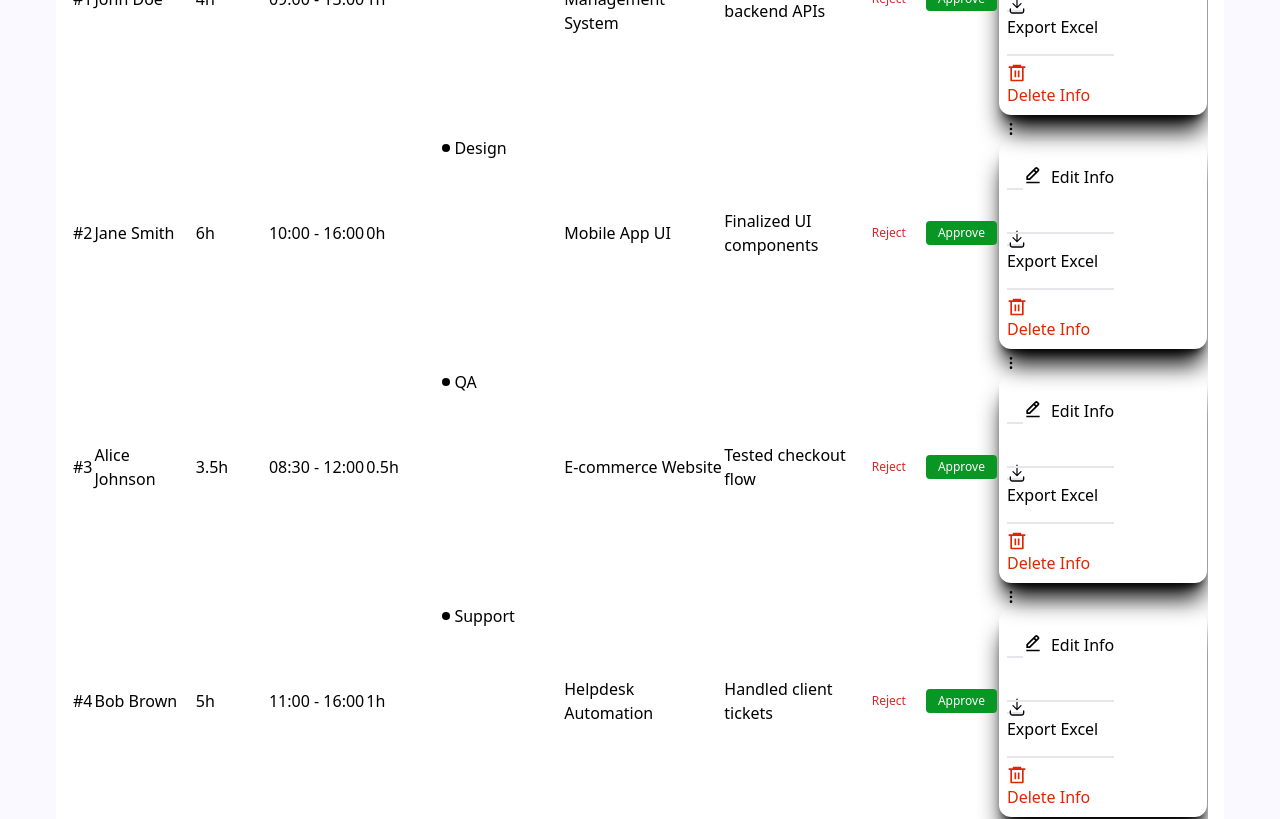
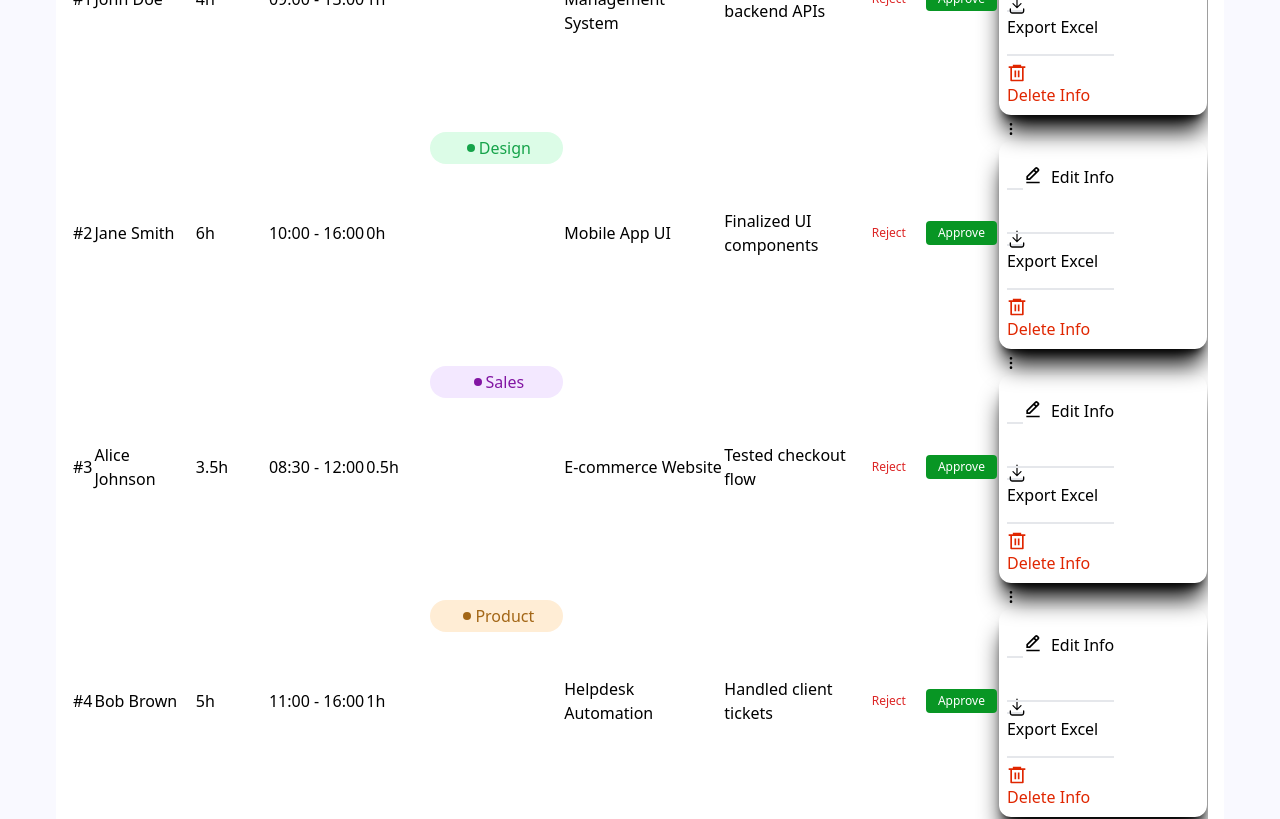
Before and after one commit to rocky-islam/gain-solutions, a React (Vite) app: page / in a window 1280 px wide. Shown: the part 920-1739 px from the top of the page. Built offline with nearby package versions, Linux system fonts and the light colour scheme.

Commit message:
almost done

```diff
--- a/public/employeeData.json
+++ b/public/employeeData.json
@@ -25,7 +25,7 @@
     "duration": "3.5h",
     "startTimeEndTime": "08:30 - 12:00",
     "dueHours": "0.5h",
-    "department": "QA",
+    "department": "Sales",
     "project": "E-commerce Website",
     "notes": "Tested checkout flow"
   },
@@ -35,7 +35,7 @@
     "duration": "5h",
     "startTimeEndTime": "11:00 - 16:00",
     "dueHours": "1h",
-    "department": "Support",
+    "department": "Product",
     "project": "Helpdesk Automation",
     "notes": "Handled client tickets"
   },
@@ -45,7 +45,7 @@
     "duration": "7h",
     "startTimeEndTime": "09:00 - 17:00",
     "dueHours": "0h",
-    "department": "HR",
+    "department": "Product",
     "project": "Recruitment Portal",
     "notes": "Conducted interviews"
   }
--- a/src/Pages/EmployeeLog/EmployeeLog.jsx
+++ b/src/Pages/EmployeeLog/EmployeeLog.jsx
@@ -166,7 +166,7 @@ const EmployeeLog = () => {
 
                     <div>
                       <div className="flex gap-4 mt-7">
-                        <div className="w-2/4">
+                        <div className="w-2/4 relative">
                           <div className="flex gap-4 items-center">
                             <label className="form-control flex flex-col w-52">
                               <div className="label">
@@ -182,19 +182,19 @@ const EmployeeLog = () => {
                                 <option value="" disabled>
                                   Select one
                                 </option>
-                                <option value="design">Design</option>
-                                <option value="development">Development</option>
+                                <option value="Design">Design</option>
+                                <option value="Development">Development</option>
                                 <option value="Product">Product</option>
-                                <option value="sales">Sales</option>
+                                <option value="Sales">Sales</option>
                               </select>
                             </label>
-                            <div>
+                            <div className="absolute top-5 right-1/4">
                               <CiSquarePlus size={35} color="#3E50F7" />
                             </div>
                           </div>
                         </div>
 
-                        <div className="w-2/4">
+                        <div className="w-2/4 relative">
                           <div className="flex gap-4 items-center">
                             <label className="form-control flex flex-col w-52">
                               <div className="label">
@@ -214,7 +214,7 @@ const EmployeeLog = () => {
                                 <option value="HRM Project">HRM Project</option>
                               </select>
                             </label>
-                            <div>
+                            <div className="absolute top-5 right-1/4">
                               <CiSquarePlus size={35} color="#3E50F7" />
                             </div>
                           </div>
@@ -223,7 +223,7 @@ const EmployeeLog = () => {
                     </div>
 
                     <div className="flex gap-20 mt-7">
-                      <div className="flex gap-4 items-center">
+                      <div className="flex gap-4 items-center relative">
                         <label className="form-control flex flex-col w-44">
                           <div className="label">
                             <span className="label-text font-medium text-sm">
@@ -237,12 +237,12 @@ const EmployeeLog = () => {
                             className="input input-bordered w-full max-w-xs"
                           />
                         </label>
-                        <div>
+                        <div className="absolute top-5 -right-12">
                           <CiSquarePlus size={35} color="#3E50F7" />
                         </div>
                       </div>
 
-                      <div className="flex gap-4 items-center">
+                      <div className="flex gap-4 items-center relative">
                         <label className="form-control flex flex-col w-44">
                           <div className="label">
                             <span className="label-text font-medium text-sm">
@@ -256,7 +256,7 @@ const EmployeeLog = () => {
                             className="input input-bordered w-full max-w-xs"
                           />
                         </label>
-                        <div>
+                        <div className="absolute top-5 -right-12">
                           <CiSquarePlus size={35} color="#3E50F7" />
                         </div>
                       </div>
--- a/src/component/Table/Table.jsx
+++ b/src/component/Table/Table.jsx
@@ -240,10 +240,14 @@ const Table = ({ employee, handleDelete, handleUpdate }) => {
                 <td className="text-base font-medium">{emp.dueHours}</td>
                 <td
                   className={`rounded-full px-2 py-1 mt-4 flex items-center justify-center${
-                    emp.department == "development"
-                      ? "text-[#16A34A] bg-[#a8fec7]"
-                      : emp.department == "HR"
-                      ? " text-purple-300"
+                    emp.department == "Development"
+                      ? "text-[#1653A3] bg-blue-100"
+                      : emp.department == "Design"
+                      ? " text-[#16A34A] bg-green-100"
+                      : emp.department == "Product"
+                      ? " text-[#A36616] bg-orange-100"
+                      : emp.department == "Sales"
+                      ? " text-[#8216A3] bg-purple-100"
                       : "text-slate-800"
                   }`}
                 >
@@ -306,16 +310,13 @@ const Table = ({ employee, handleDelete, handleUpdate }) => {
                         className="dropdown-content menu bg-base-100 rounded-xl z-1 w-52 p-2 shadow-xl shadow-black"
                       >
                         <li>
-                          <div onClick={() => {
+                          <div
+                            onClick={() => {
                               setEditingEmployee(emp);
-                                document
-                                  .getElementById("edit_modal")
-                                  .showModal();
-                              }}>
-                            <span
-                              className="text-base font-medium p-4 flex gap-2"
-
+                              document.getElementById("edit_modal").showModal();
+                            }}
                           >
+                            <span className="text-base font-medium p-4 flex gap-2">
                               <BiEditAlt size={20} /> Edit Info
                             </span>
                           </div>
@@ -403,7 +404,7 @@ const Table = ({ employee, handleDelete, handleUpdate }) => {
                   <div>
                     <div className="flex gap-4 mt-7">
                       <div className="w-2/4">
-                          <div className="flex gap-4 items-center">
+                        <div className="flex gap-4 items-center relative">
                           <label className="form-control flex flex-col w-52">
                             <div className="label">
                               <span className="label-text text-sm font-medium">
@@ -424,14 +425,14 @@ const Table = ({ employee, handleDelete, handleUpdate }) => {
                               <option value="sales">Sales</option>
                             </select>
                           </label>
-                            <div>
+                          <div className="absolute top-5 right-1/4">
                             <CiSquarePlus size={35} color="#3E50F7" />
                           </div>
                         </div>
                       </div>
 
                       <div className="w-2/4">
-                          <div className="flex gap-4 items-center">
+                        <div className="flex gap-4 items-center relative">
                           <label className="form-control flex flex-col w-52">
                             <div className="label">
                               <span className="label-text text-sm font-medium">
@@ -450,7 +451,7 @@ const Table = ({ employee, handleDelete, handleUpdate }) => {
                               <option value="HRM Project">HRM Project</option>
                             </select>
                           </label>
-                            <div>
+                          <div className="absolute top-5 right-1/4">
                             <CiSquarePlus size={35} color="#3E50F7" />
                           </div>
                         </div>
@@ -459,7 +460,7 @@ const Table = ({ employee, handleDelete, handleUpdate }) => {
                   </div>
 
                   <div className="flex gap-20 mt-7">
-                      <div className="flex gap-4 items-center">
+                    <div className="flex gap-4 items-center relative">
                       <label className="form-control flex flex-col w-44">
                         <div className="label">
                           <span className="label-text font-medium text-sm">
@@ -473,12 +474,12 @@ const Table = ({ employee, handleDelete, handleUpdate }) => {
                           className="input input-bordered w-full max-w-xs"
                         />
                       </label>
-                        <div>
+                      <div className="absolute top-5 -right-12">
                         <CiSquarePlus size={35} color="#3E50F7" />
                       </div>
                     </div>
 
-                      <div className="flex gap-4 items-center">
+                    <div className="flex gap-4 items-center relative">
                       <label className="form-control flex flex-col w-44">
                         <div className="label">
                           <span className="label-text font-medium text-sm">
@@ -492,10 +493,17 @@ const Table = ({ employee, handleDelete, handleUpdate }) => {
                           className="input input-bordered w-full max-w-xs"
                         />
                       </label>
-                        <div>
+                      <div className="absolute top-5 -right-12">
                         <CiSquarePlus size={35} color="#3E50F7" />
                       </div>
                     </div>
+                  </div>
+                  <div>
+                    <label className="form-control flex flex-col w-1/2 mt-7">
+                      <div className="label">
+                        <span className="label-text font-medium text-sm">
+                          Type Note
+                        </span>
                       </div>
                       <input
                         name="notes"
@@ -503,6 +511,8 @@ const Table = ({ employee, handleDelete, handleUpdate }) => {
                         className="input input-bordered w-full mb-3"
                         placeholder="note update"
                       />
+                    </label>
+                  </div>
                 </div>
               </div>
 
@@ -510,13 +520,15 @@ const Table = ({ employee, handleDelete, handleUpdate }) => {
                 <button
                   type="button"
                   className="btn"
-                    onClick={() =>
-                      document.getElementById("my_modal_1").close()
-                    }
+                  onClick={() => document.getElementById("my_modal_1").close()}
                 >
                   Close
                 </button>
-                  <input type="submit" value="Update Employee" className="btn bg-[#3E50F7] text-white" />
+                <input
+                  type="submit"
+                  value="Update Employee"
+                  className="btn bg-[#3E50F7] text-white"
+                />
               </div>
             </form>
           </div>
```
Lines whose indentation alone changed are shown as unchanged.
